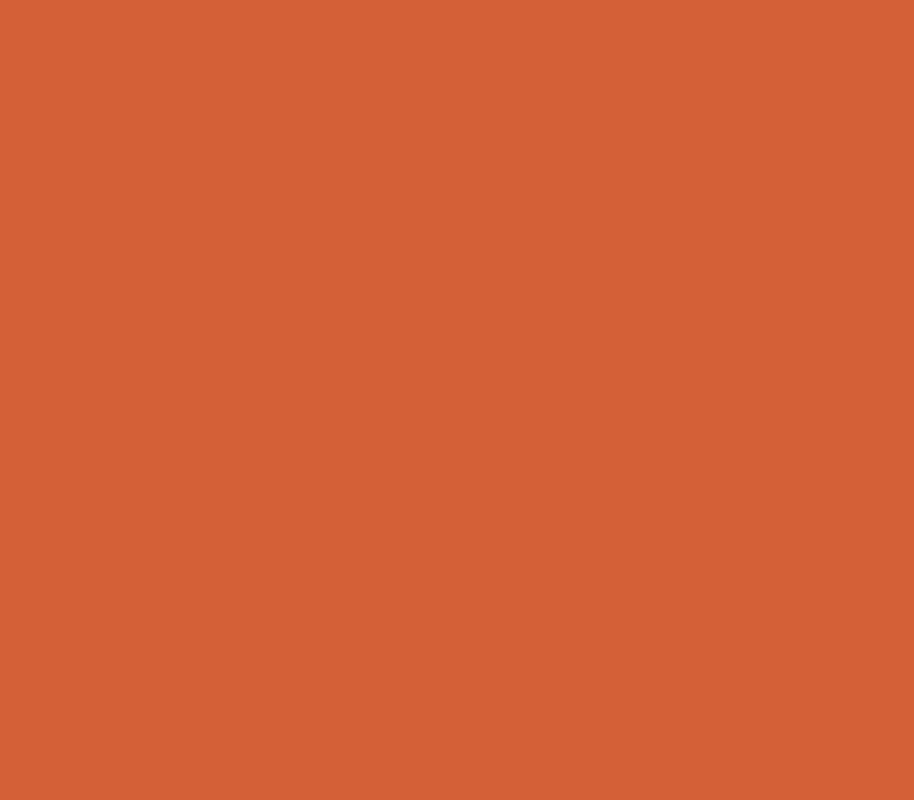
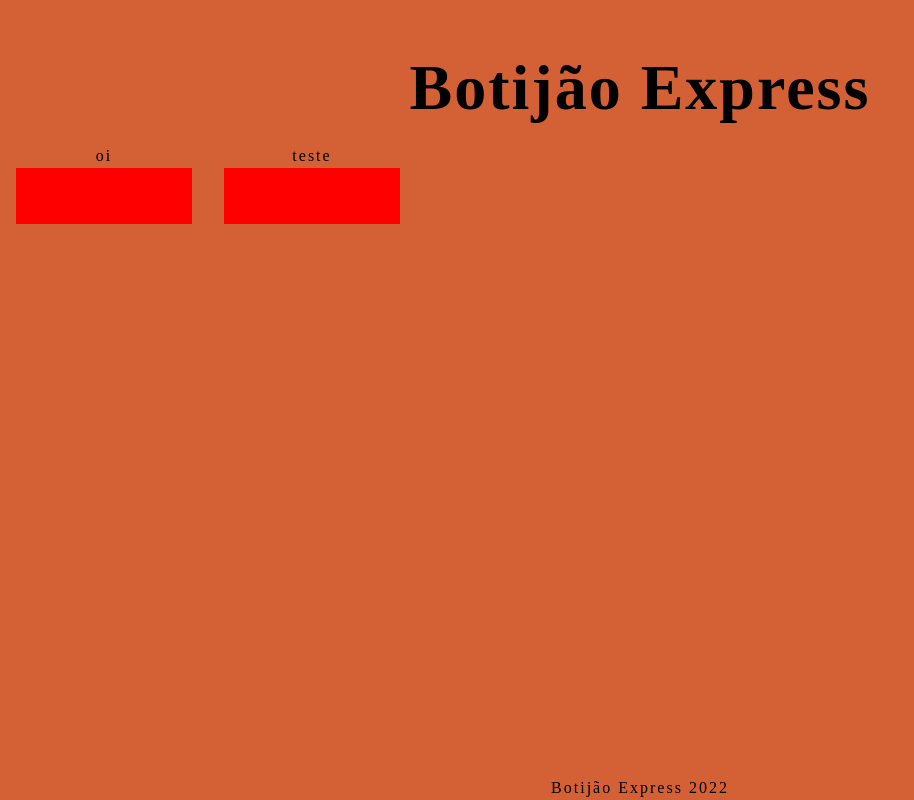
Before and after one commit to Rdouradox/projectMenu, a React (Create React App) app: page /home in a window 1280 px wide. Before the commit this address had no page. Shown: the whole page, without its empty margins (0-914 px from the left). Built offline with nearby package versions, Linux system fonts and the light colour scheme.

Commit message:
initial things of hero project. Create img doc em add 2 hero image

```diff
--- a/src/App.js
+++ b/src/App.js
@@ -4,6 +4,7 @@ import { BrowserRouter, Routes, Route, Navigate } from "react-router-dom";
 // pages
 import Login from "./Pages/Login/Login";
 import Register from "./Pages/Register/Register";
+import Home from "./Pages/Home/Home";
 
 function App() {
   return (
@@ -11,6 +12,7 @@ function App() {
       <Routes>
         <Route path="/" element={<Login />} />
         <Route path="/register" element={<Register />} />
+        <Route path="/home" element={<Home />} />
       </Routes>
     </BrowserRouter>
   );
--- /dev/null
+++ b/src/Pages/Home/Home.css
@@ -0,0 +1,10 @@
+.container {
+  display: flex;
+}
+
+.item {
+  height: 5rem;
+  width: 11rem;
+  background-color: red;
+  margin: 1rem;
+}
--- a/src/Pages/Home/Home.js
+++ b/src/Pages/Home/Home.js
@@ -1,10 +1,21 @@
+import styles from "./Home.css";
+
 import React from "react";
+import Navbar from "../../Components/Navbar/Navbar";
+import Footer from "../../Components/Footer/Footer";
 
 const Home = () => {
   return (
     <div>
       <Navbar />
-
+      <div className="container">
+        <div className="item n1">
+          <p>oi</p>
+        </div>
+        <div className="item n2">
+          <p>teste</p>
+        </div>
+      </div>
       <Footer />
     </div>
   );
```
Also changed, not shown: src/Images/agua.png (added), src/Images/bojao.png (added).
